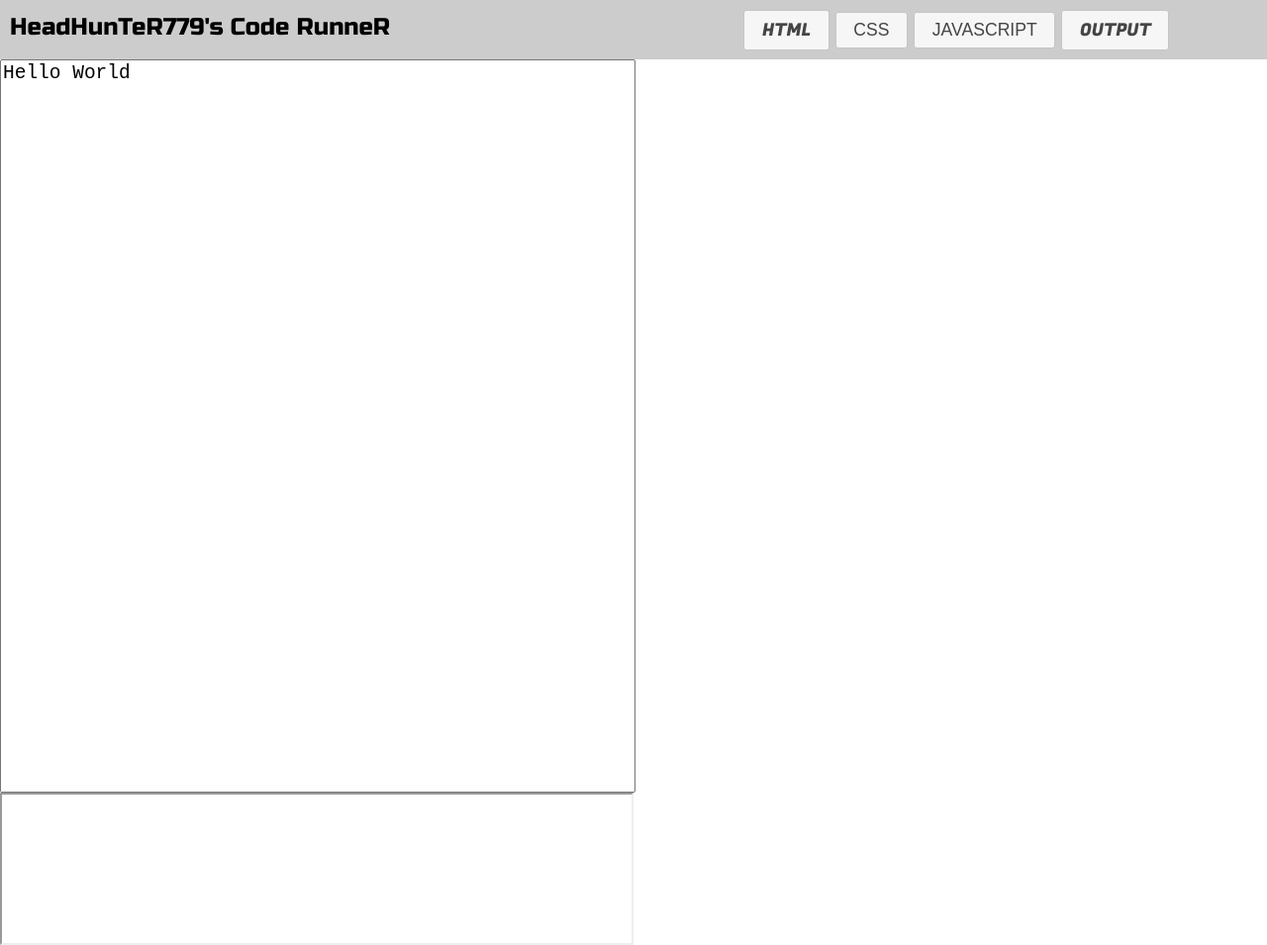
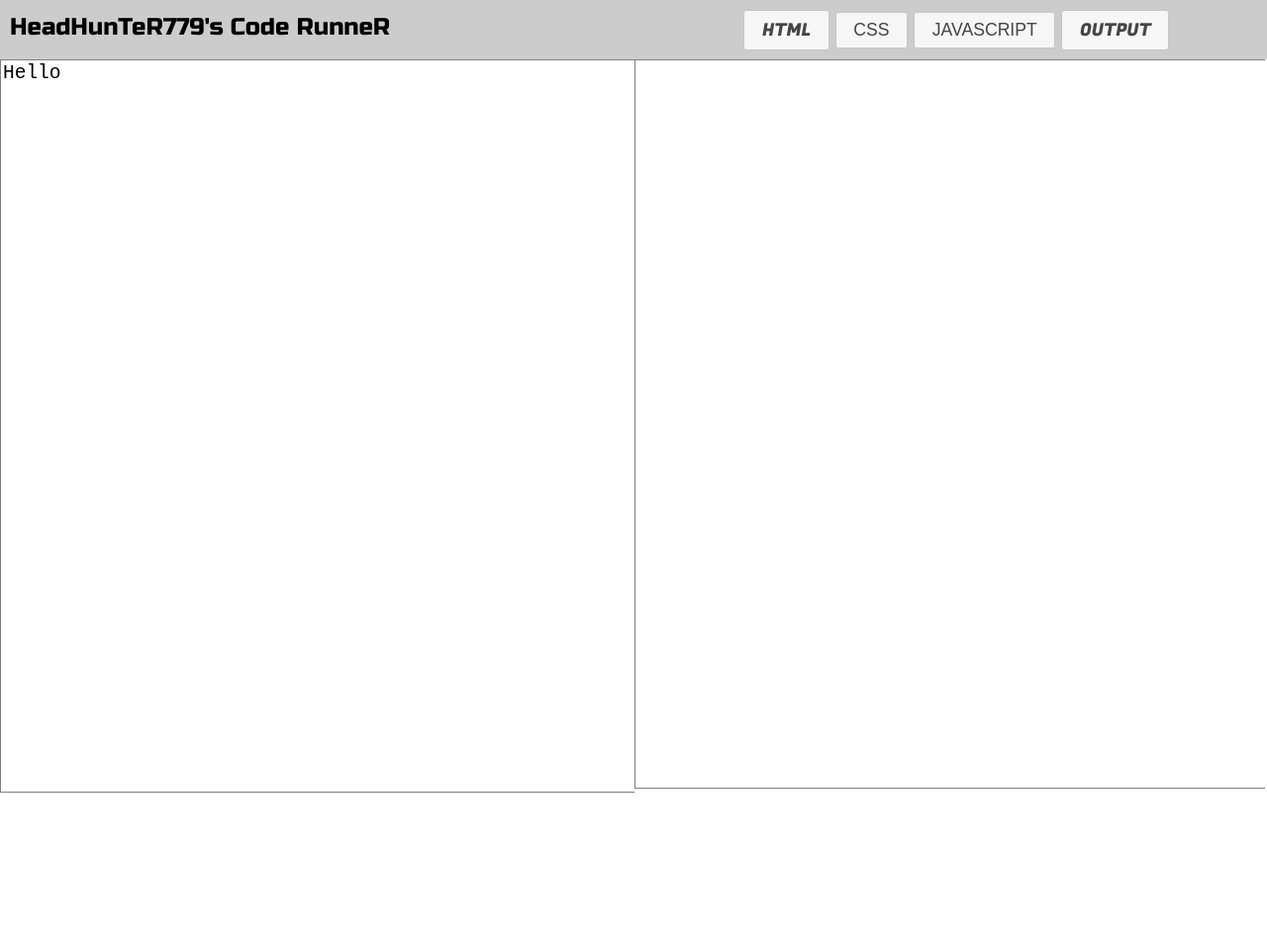
Before and after one commit to HeadHunTeR779/jQuery-Based-Code-Player, a plain HTML site: page jQuery.html in a window 1280 px wide. Shown: the whole page at 99% size. After the commit the page ends 801 px from the top, so only its background shows below. Drawn offline with Linux system fonts and the light colour scheme.

Commit message:
iframe triggered with textarea

```diff
--- a/jQuery.html
+++ b/jQuery.html
@@ -55,7 +55,10 @@
       .panel
       {
         float: left;
+        border: 1px solid grey;
+        border-right: none;
        }
+
 
     </style>
 
@@ -78,7 +81,7 @@
 
     <div id="bodyContainer">
 
-      <textarea id="htmlPanel" class="panel">Hello World</textarea>
+      <textarea id="htmlPanel" class="panel">Hello</textarea>
 
       <iframe id="outputPanel" class="panel"></iframe>
 
@@ -93,9 +96,13 @@
                                       $(this).toggleClass('active');
                                     });
 
-      $('textarea').height( window.innerHeight - $("#CodeRunner").height() - 25);
+      $('.panel').height( window.innerHeight - $("#CodeRunner").height() - 25);
 
       $(".panel").width( window.innerWidth /2 - 4);
+
+      $("textarea").on('change keyup paste', function() {
+                                                              $('iframe').contents().find('html').html( $("#htmlPanel").val()   );
+                                                          });
 
     </script>
 
```
